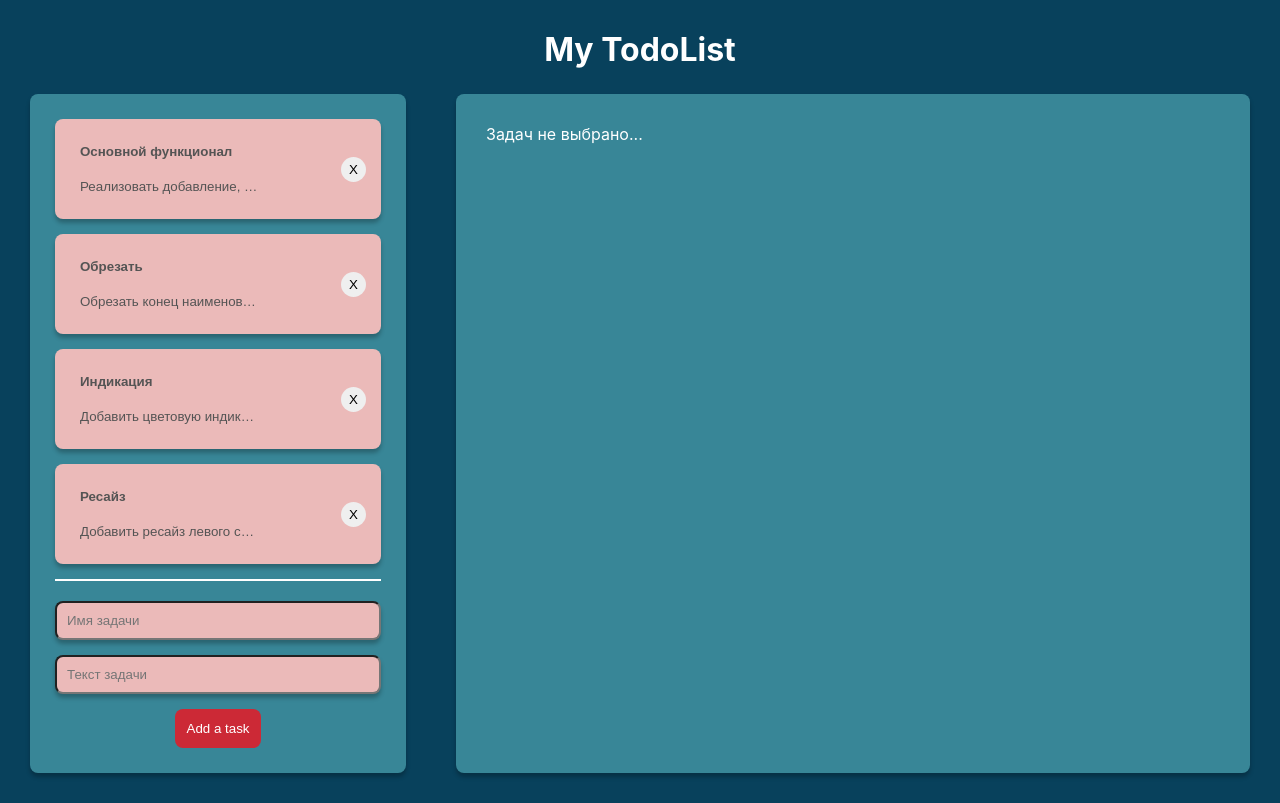
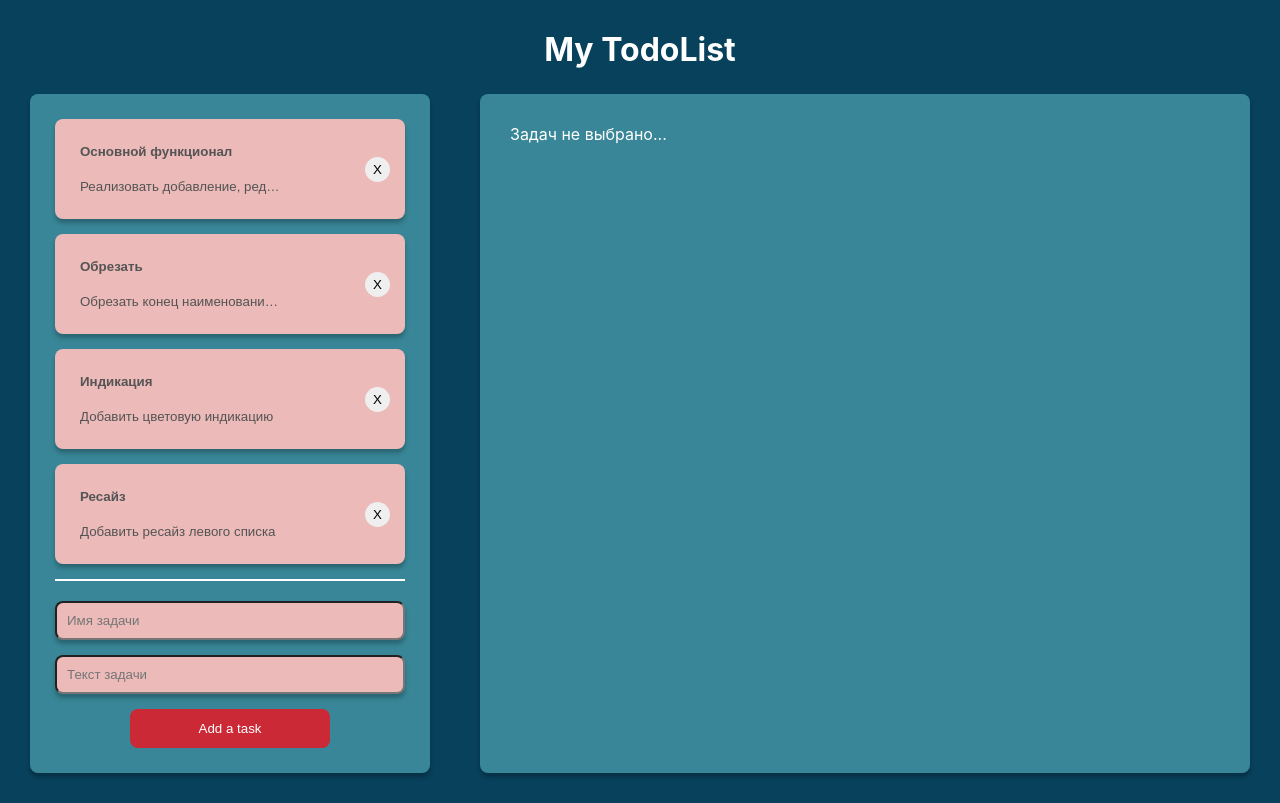
Before and after one commit to JohnGlod/react-todo, a React (Create React App) app: page / in a window 1280 px wide. Built offline with nearby package versions, Linux system fonts and the light colour scheme.

Commit message:
реализовал ресайз TodoList и поправил стили

```diff
--- a/src/components/App/App.module.scss
+++ b/src/components/App/App.module.scss
@@ -1,4 +1,4 @@
-@use "../../index.css";
+@use '../../index.css';
 
 .app {
   width: 100%;
@@ -29,4 +29,26 @@ h1 {
   background-color: #388697;
   box-shadow: 0px 4px 4px rgba(0, 0, 0, 0.25);
   border-radius: 8px;
+  min-width: 400px;
+  min-height: 250px;
 }
+
+.resizeable {
+  position: relative;
+}
+
+.resizeableRight {
+  cursor: col-resize;
+  min-width: 10px;
+  min-height: 10px;
+  position: absolute;
+
+  display: flex;
+  justify-content: center;
+  align-items: center;
+
+  height: 100%;
+  right: 0;
+  top: 0;
+  width: 15px;
+}
--- a/src/components/App/App.tsx
+++ b/src/components/App/App.tsx
@@ -1,5 +1,5 @@
-import React, { useReducer } from 'react';
-
+import React, { useReducer, useEffect, useRef } from 'react';
+import cn from 'classnames';
 import { TodoReducer } from '../../store/reduser';
 import { initialState, TodoContext } from '../../store/store';
 
@@ -13,7 +13,6 @@ import { IAction } from '../../model/IAction';
 
 import styles from './App.module.scss';
 
-
 function App() {
   const [state, dispatch] = useReducer<React.Reducer<IState, IAction>>(
     TodoReducer,
@@ -23,13 +22,61 @@ function App() {
     state,
     dispatch,
   };
-  console.log(state)
+
+  const ref = useRef<HTMLDivElement | null>(null);
+  const refRight = useRef<HTMLDivElement | null>(null);
+
+  useEffect(() => {
+    const resizeableElem = ref.current as HTMLDivElement;
+
+    /* Получили все стили элемента после рендера */
+    const styles = window.getComputedStyle(resizeableElem);
+
+    let width = parseInt(styles.width, 10);
+    let x: number = 0;
+
+    const onMouseMoveRightResize = (event: MouseEvent) => {
+      const dx = event.clientX - x; // получаем координаты клика
+      x = event.clientX; // обновляем X на актуальное значение
+
+      /*  обновляем ширину элемента */
+      width = width + dx;
+      resizeableElem.style.width = `${width}px`;
+    };
+
+    const onMouseUpRightResize = (event: MouseEvent) => {
+      /* отписываемся от события */
+      document.removeEventListener('mousemove', onMouseMoveRightResize);
+    };
+
+    const onMouseDownRightResize = (event: MouseEvent) => {
+      x = event.clientX;
+      resizeableElem.style.left = styles.left;
+
+      resizeableElem.style.right = null!;
+
+      document.addEventListener('mousemove', onMouseMoveRightResize);
+      document.addEventListener('mouseup', onMouseUpRightResize);
+    };
+
+    /* Добавим Event Listener на событие 'mouseDown' */
+
+    const resizeRight = refRight.current;
+    resizeRight?.addEventListener('mousedown', onMouseDownRightResize);
+
+    return () => {
+      /* отписываемся от события */
+      resizeRight?.removeEventListener('mousedown', onMouseDownRightResize);
+    };
+  }, []);
+
   return (
     <main className={styles.app}>
       <h1>My TodoList</h1>
       <TodoContext.Provider value={ContextState}>
         <div className={styles.container}>
-          <div className={styles.TodoList}>
+          <div className={cn(styles.TodoList, styles.resizeable)} ref={ref}>
+            <div className={styles.resizeableRight} ref={refRight} />
             <TodoList />
             <NewTodo />
           </div>
--- a/src/components/NewTodo/NewTodo.module.scss
+++ b/src/components/NewTodo/NewTodo.module.scss
@@ -26,6 +26,7 @@
     border: 2px solid transparent;
     color: #fff;
     cursor: pointer;
+    min-width: 200px;
     transition: all 400ms ease-in-out;
     &:hover {
       border: 2px solid var(--color-red);
--- a/src/components/TodoItem/TodoItem.module.scss
+++ b/src/components/TodoItem/TodoItem.module.scss
@@ -11,7 +11,7 @@
   display: flex;
   justify-content: space-between;
   align-items: center;
-  max-width: 600px;
+  max-width: 100%;
   gap: 25px;
 }
 
--- a/src/components/TodoList/TodoList.tsx
+++ b/src/components/TodoList/TodoList.tsx
@@ -1,5 +1,4 @@
 import { useContext } from 'react';
-
 import { TodoContext } from '../../store/store';
 
 import { ITodo } from '../../model/ITodo';
```
Also changed, not shown: src/components/TodoList/TodoList.module.scss (line endings or trailing spaces).
